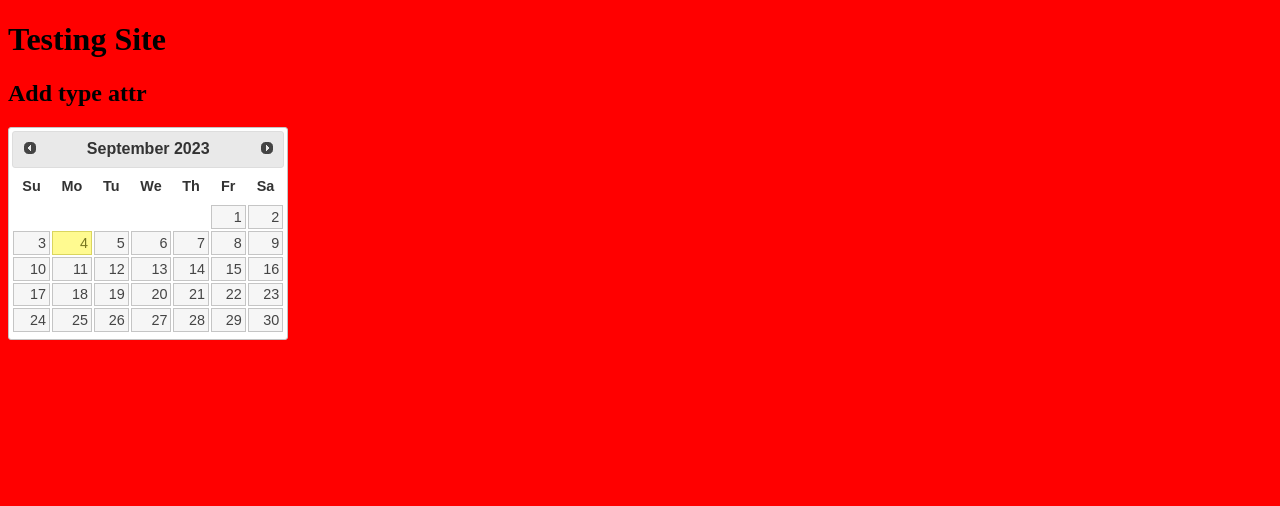
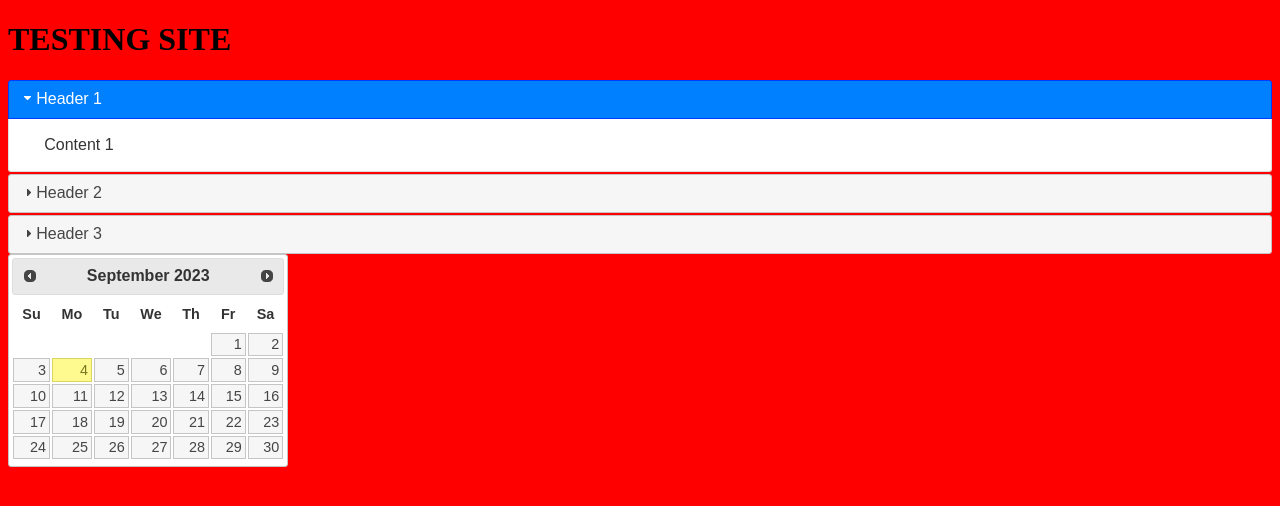
Before and after one commit to jnavarro30/testing-site, a plain HTML site: page index.html in a window 1280 px wide. Drawn offline with Linux system fonts and the light colour scheme.

Commit message:
jquery accordion

```diff
--- a/app.js
+++ b/app.js
@@ -8,5 +8,5 @@
 //   }
 // }, 2000);
 
-
+$("#accordion").accordion();
 $("#datepicker").datepicker();
--- a/index.html
+++ b/index.html
@@ -14,8 +14,15 @@
     </style>
   </head>
   <body>
-    <h1>Testing Site</h1>
-    <h2>Add type attr</h2>
+    <h1>TESTING SITE</h1>
+    <div id="accordion">
+      <h3>Header 1</h3>
+      <div>Content 1</div>
+      <h3>Header 2</h3>
+      <div>Content 2</div>
+      <header>Header 3</header>
+      <div>Content 3</div>
+    </div>
     <div id="datepicker"></div>
     <script type="text/javascript" src="./app.js">
     </script>
```
